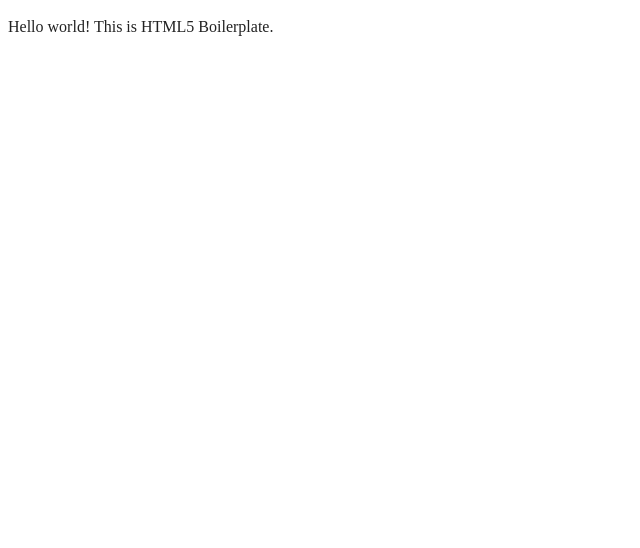
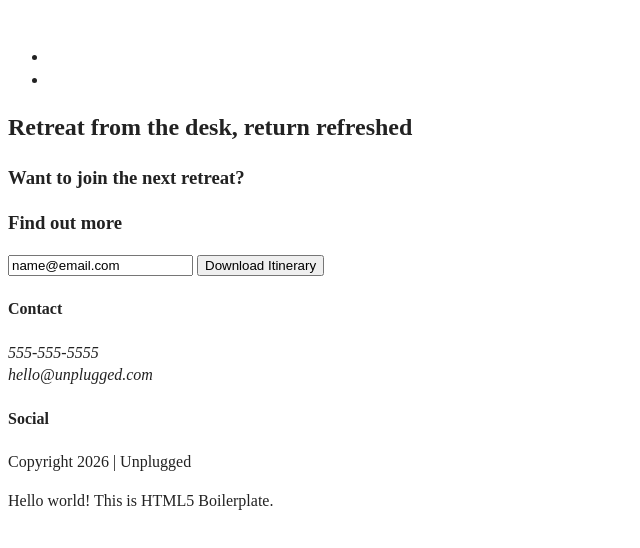
Before and after one commit to vons-el/unplugged-take-4, a website built with webpack: page index.html in a window 1280 px wide. Shown: the whole page, without its empty margins (0-640 px from the left). Built offline with nearby package versions, Linux system fonts and the light colour scheme.

Commit message:
Homepage initial html layout

```diff
--- a/index.html
+++ b/index.html
@@ -4,7 +4,7 @@
 <head>
   <meta charset="utf-8">
   <meta name="viewport" content="width=device-width, initial-scale=1">
-  <title></title>
+  <title>Unplugged Retreat</title>
   <link rel="stylesheet" href="css/style.css">
   <meta name="description" content="">
 
@@ -22,8 +22,68 @@
 </head>
 
 <body>
+<header>
+  <div class="content-wrapper">
+    <a href="#">
+      <img>
+    </a>
+    <div class="header-divider"></div>
+    <nav>
+      <ul>
+        <li><a href="faq/index.html"></a></li>
+         <li><a href="about/index.html"></a></li>
+      </ul>
+    </nav>
 
-  <!-- Add your site or application content here -->
+  </div>
+</header>
+<main>
+  <section class="hero-area">
+    <div class="content-wrapper">
+      <h1>Retreat from the desk, return refreshed</h1>
+    </div>
+  </section>
+  <aside>
+    <div class="content-wrapper">
+      <div class="form-description">
+        <h3>Want to join the next retreat?</h3>
+        <p></p>
+      </div>
+      <div class="form">
+        <h3>Find out more</h3>
+        <input type="text" name="name" value="name@email.com">
+        <input type="button" value="Download Itinerary">
+      </div>
+    </div>
+  </aside>
+</main>
+  <footer>
+<div class="content-wrapper">
+  <div class="footer-content">
+    <div class="contact">
+      <h4>Contact</h4>
+      <address>
+        <p>555-555-5555 <br>
+        hello@unplugged.com
+      </p>
+      </address>
+    </div>
+    <div class="social">
+      <h4>Social</h4>
+      <div class="social-icons">
+        <p>
+        <a href=""></a>
+        <a href=""></a>
+        <a href=""></a>
+        </p>
+      </div>
+      <div class="copyright">
+      <p>Copyright 2026 | Unplugged</p>
+      </div>
+    </div>
+  </div>
+</div>
+  </footer>
   <p>Hello world! This is HTML5 Boilerplate.</p>
   <script src="js/app.js"></script>
 
```
